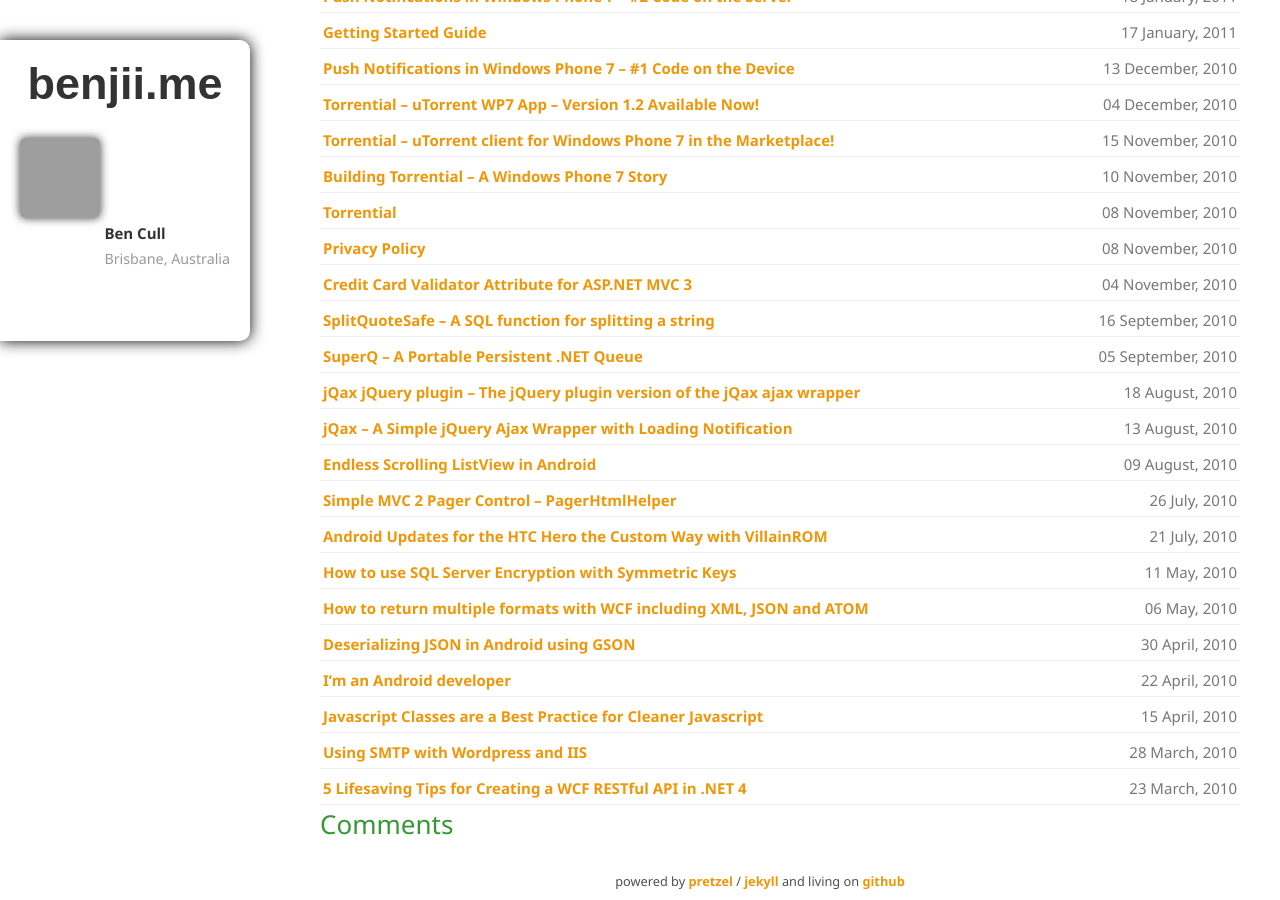
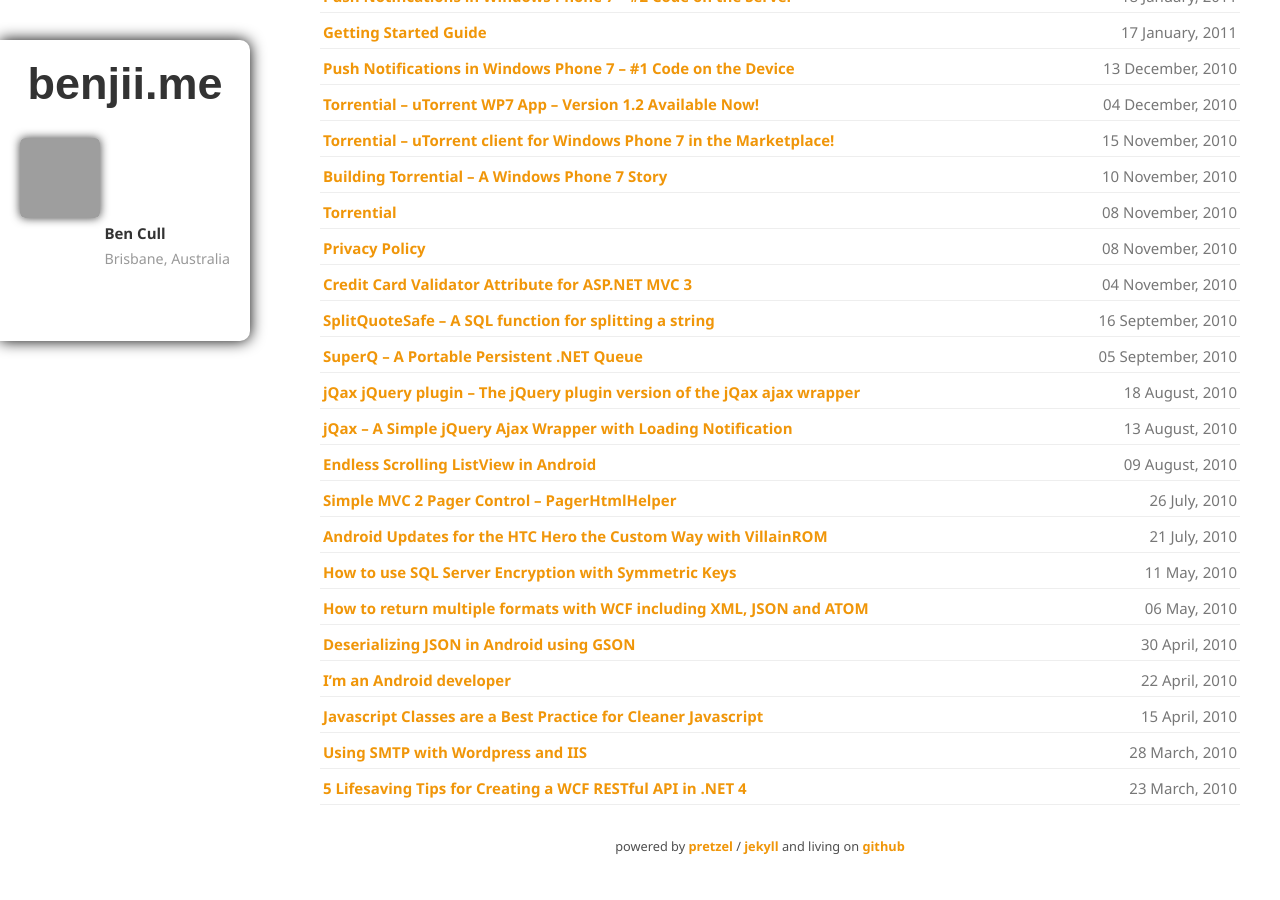
Before and after one commit to bjcull/bjcull.github.com, a Jekyll site: the page built from index.md, in a window 1280 px wide and 900 px high, scrolled down 479 px. Built offline with Jekyll 4.4.1, drawn with Linux system fonts in a browser that asks for light colours; nearby versions of some CDN libraries; comment, search, counter and statistics services are not loaded; after the commit the page ends 1344 px from its top, so only the background shows below that; grey boxes are pictures that could not be loaded.

Commit message:
moved comments to post layout

```diff
--- a/_layouts/layout.html
+++ b/_layouts/layout.html
@@ -108,13 +108,6 @@
 			{{ content }}
 		</div>
 
-        <div id="tweetBoxWrapper">
-            <div id="tweetHeader">
-                <h2>Comments</h2>
-            </div>
-            <div id="tweetBox"></div>
-        </div>
-
 		<footer>
 			<small>powered by <a href="https://github.com/code52/pretzel">pretzel</a> / <a href="https://github.com/mojombo/jekyll">jekyll</a> and living on <a href="https://github.com">github</a></small>
 		</footer>
--- a/css/style.css
+++ b/css/style.css
@@ -418,9 +418,6 @@ footer {
     opacity:0.8;
 }*/
 
-#tweetBoxWrapper {
-    margin-left:80px;
-}
 
 #tweetHeader label, #tweetFooter label {
     line-height:48px;
```
Also changed, not shown: _layouts/post.html (+8 -0 lines).
